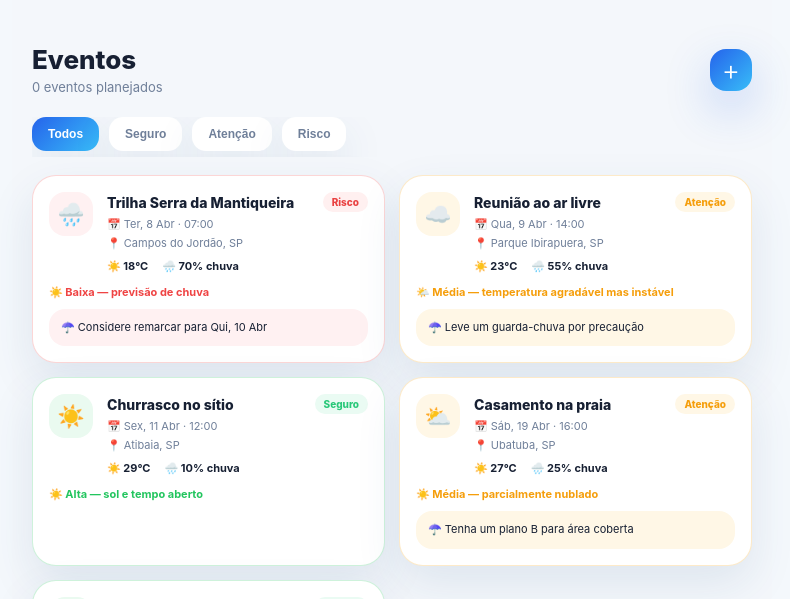
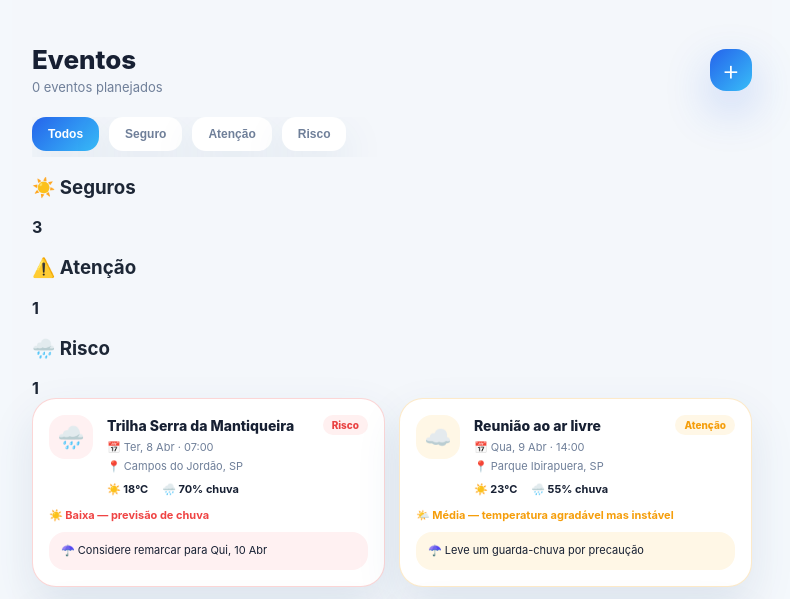
Before and after one commit to raphaabreu16/ClimaGo---Django, a Django app: page /eventos/ in a window 1280 px wide. Shown: the top 599 px of the page, without its empty margins (248-1038 px from the left). Run offline with Django 5.2, Linux system fonts and the light colour scheme; the visitor is signed in with stand-in values (Sample User, id 1); data comes from the database, SQL or seed files in the repository; data that the repository does not hold is empty.

Commit message:
Update eventos.html

```diff
--- a/templates/core/eventos.html
+++ b/templates/core/eventos.html
@@ -38,6 +38,25 @@
             <button type="button" class="events-filter-button">
                 Risco
             </button>
+        </div>
+
+    </section>
+
+        <section class="events-summary">
+
+        <div class="summary-card">
+            <h3>☀️ Seguros</h3>
+            <strong>3</strong>
+        </div>
+
+        <div class="summary-card">
+            <h3>⚠️ Atenção</h3>
+            <strong>1</strong>
+        </div>
+
+        <div class="summary-card">
+            <h3>🌧️ Risco</h3>
+            <strong>1</strong>
         </div>
 
     </section>
```
